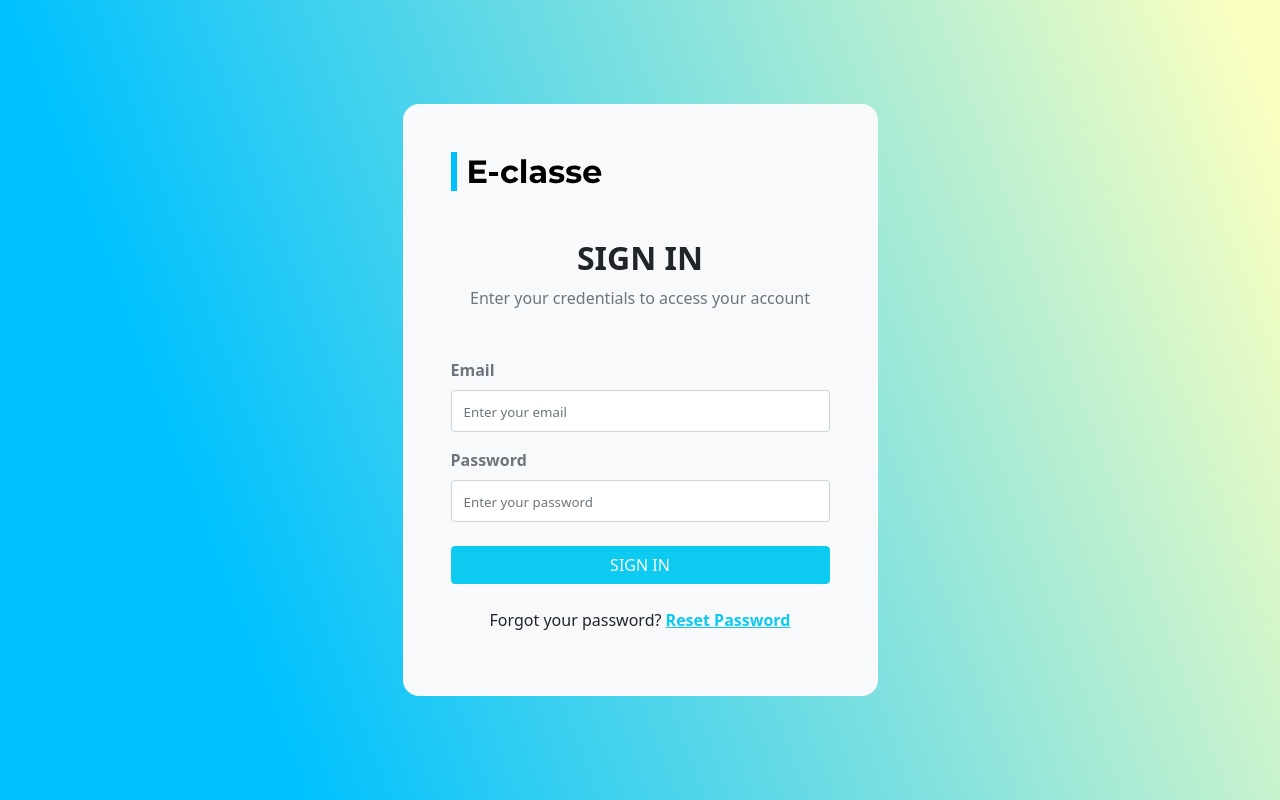
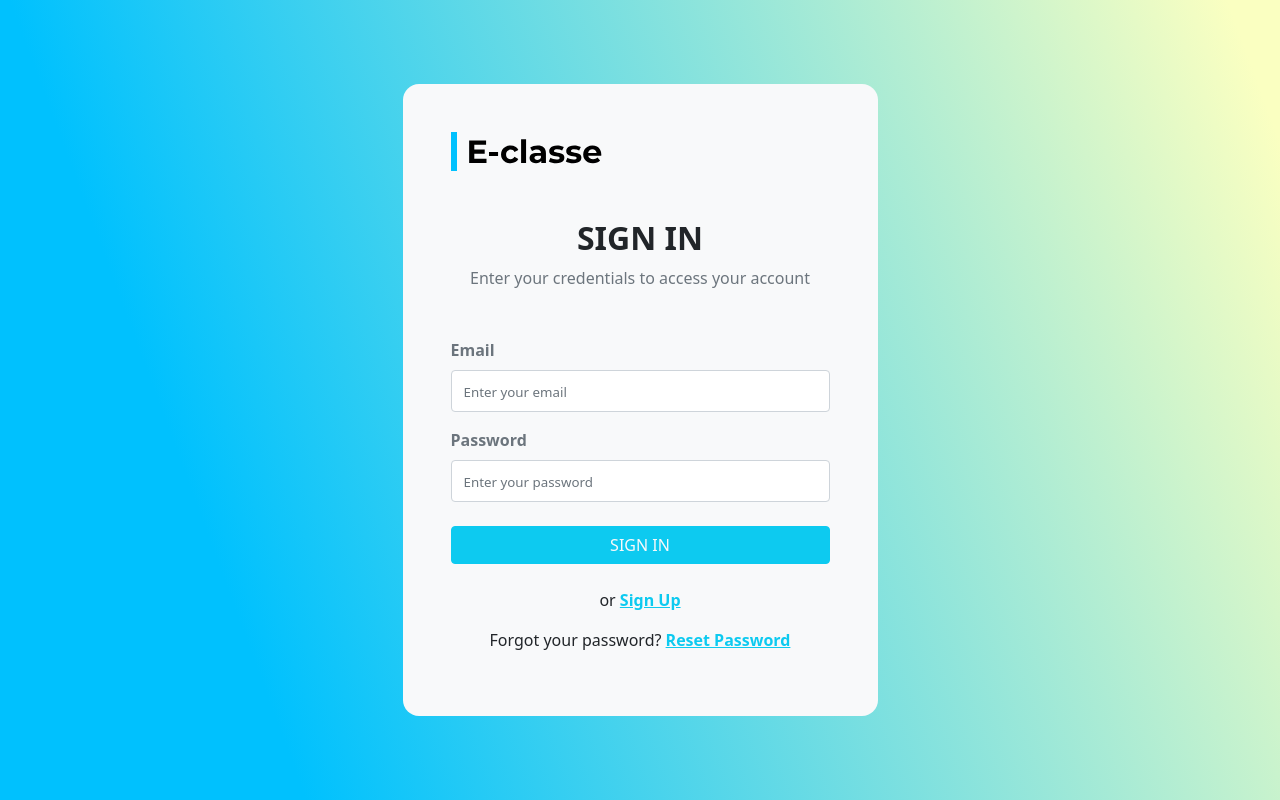
Before and after one commit to riad40/Application-E-learning-E-classe-V1.3, a PHP site: page / in a window 1280 px wide. Run offline with PHP 8.4, Linux system fonts and the light colour scheme.

Commit message:
create files for script log in and sign up

```diff
--- a/index.php
+++ b/index.php
@@ -39,10 +39,12 @@
         <label class="mb-2 fw-bold mt-3 text-secondary">Password</label>
         <input type="password" class="form-control py-2" placeholder="Enter your password" />
       </div>
-      <a href="./Dashboard.php" class="btn fw-500 text-light btn-info w-100 my-4">
+      <button class="btn fw-500 text-light btn-info w-100 my-4">
         SIGN IN
-      </a>
-
+      </button>
+      <p class="text-center fw-500">
+          or <a href="signup.php" class="fw-bold text-info">Sign Up</a>
+      </p>
       <p class="text-center fw-500">
         Forgot your password?
         <a href="#" class="fw-bold text-info">Reset Password</a>
```
Also changed, not shown: functions.php (added), login.php (added), signup.php (added).
